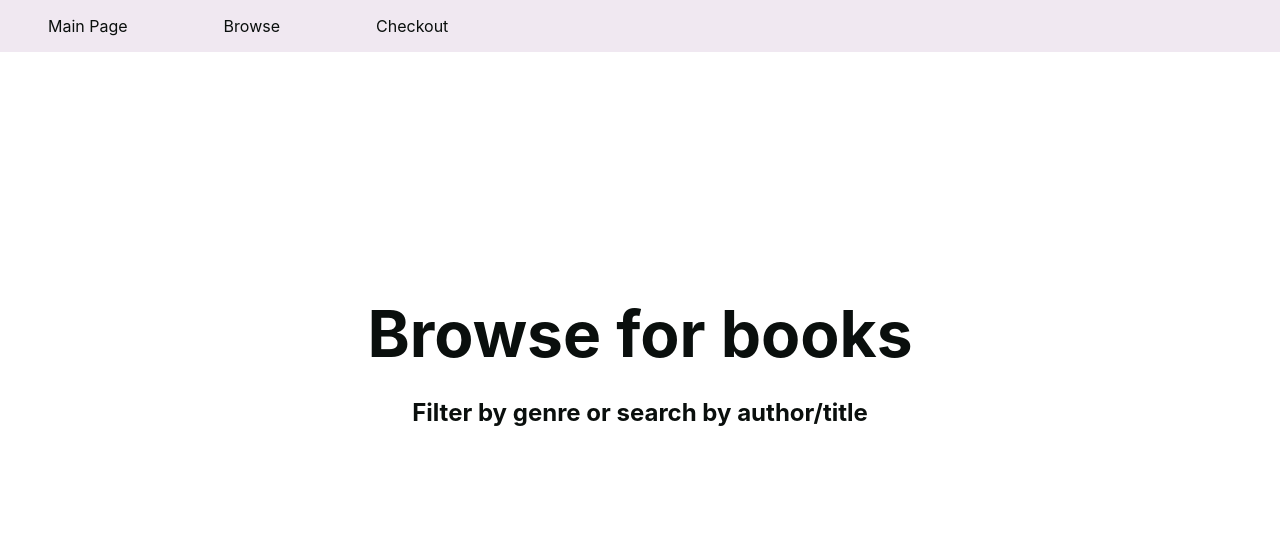
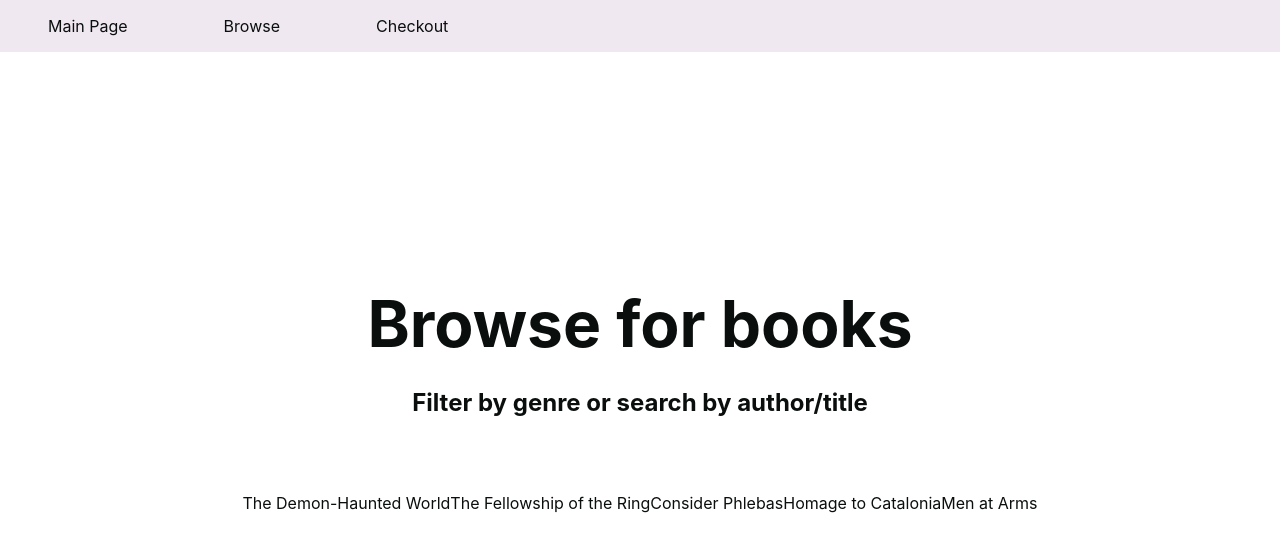
Before and after one commit to nmegrant/book-app, a Next.js app: page /browse in a window 1280 px wide. Shown: the top 552 px of the page. Built offline with nearby package versions, Linux system fonts and the light colour scheme.

Commit message:
Set up basic API with dummy data

```diff
--- a/package.json
+++ b/package.json
@@ -10,6 +10,7 @@
   "dependencies": {
     "mysql": "^2.18.1",
     "next": "10.0.3",
+    "node-fetch": "^2.6.1",
     "react": "17.0.1",
     "react-dom": "17.0.1"
   }
--- a/pages/api/books.js
+++ b/pages/api/books.js
@@ -49,3 +49,7 @@ const books = [
     rating: 5,
   },
 ];
+
+export default function handler(req, res) {
+  res.status(200).json(books);
+}
--- a/pages/browse/index.js
+++ b/pages/browse/index.js
@@ -1,7 +1,8 @@
 import Head from "next/head";
 import styles from "../../styles/Home.module.css";
 
-export default function Browse() {
+export default function Browse(props) {
+  const books = props.data || [];
   return (
     <div className={styles.container}>
       <Head>
@@ -13,8 +14,25 @@ export default function Browse() {
         <h3 className={styles.description}>
           Filter by genre or search by author/title
         </h3>
-        <div className={styles.grid}></div>
+        <div className={styles.grid}>
+          {books && books.map((book) => <div>{book.title}</div>)}
+        </div>
       </main>
     </div>
   );
 }
+
+export async function getStaticProps() {
+  const res = await fetch(`http://localhost:3000/api/books`);
+  const data = await res.json();
+
+  if (!data) {
+    return {
+      notFound: true,
+    };
+  }
+
+  return {
+    props: { data },
+  };
+}
```
Also changed, not shown: 2 other files (tests, documents, lock files or other folders).
